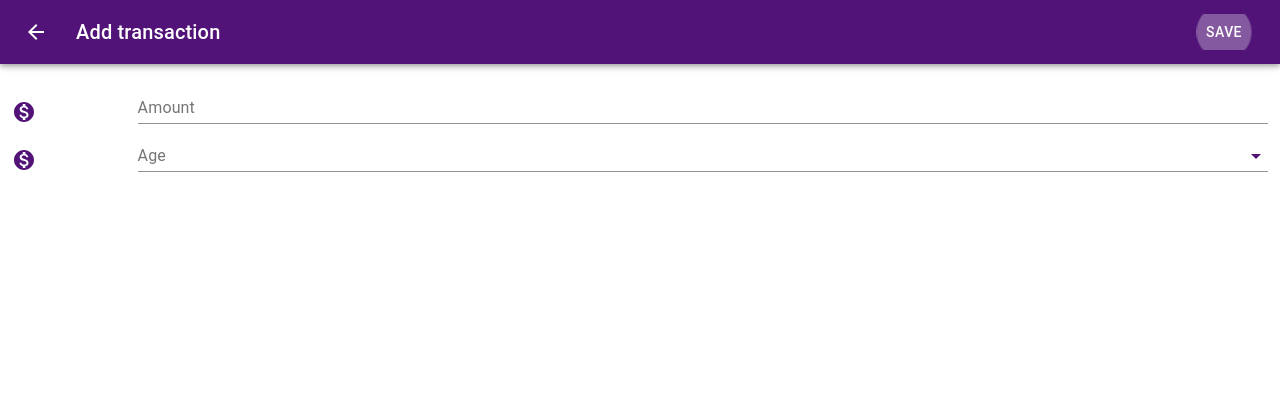
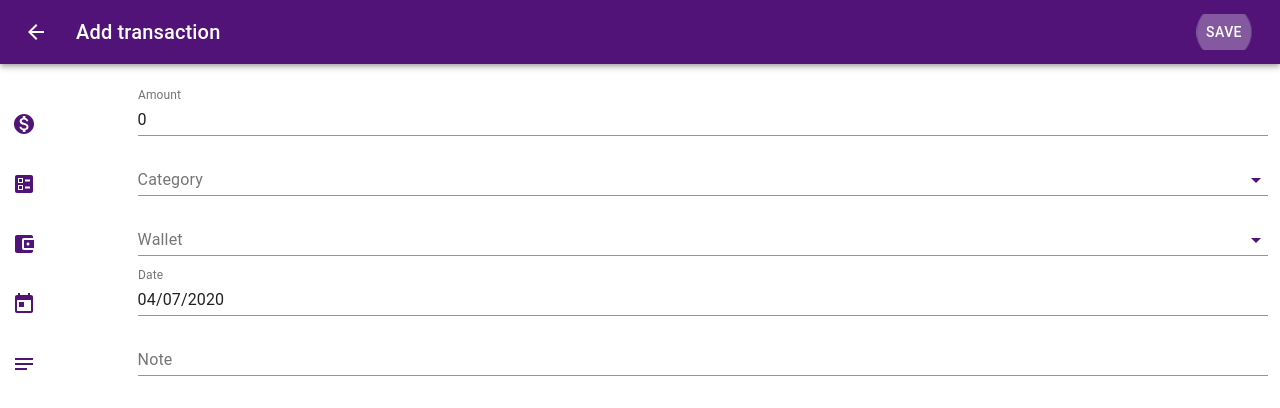
Before and after one commit to nvdai2401/react-typescript, a React (Create React App) app: page / in a window 1280 px wide. Shown: the top 408 px of the page. Built offline with nearby package versions, Linux system fonts and the light colour scheme; grey boxes are pictures that could not be loaded.

Commit message:
develop base UI for add transactions dialog

```diff
--- a/package.json
+++ b/package.json
@@ -3,8 +3,10 @@
   "version": "0.1.0",
   "private": true,
   "dependencies": {
+    "@date-io/date-fns": "1.x",
     "@material-ui/core": "^4.10.2",
     "@material-ui/icons": "^4.9.1",
+    "@material-ui/pickers": "^3.2.10",
     "@nivo/bar": "^0.62.0",
     "@nivo/pie": "^0.62.0",
     "@testing-library/jest-dom": "^4.2.4",
@@ -16,6 +18,7 @@
     "@types/react-dom": "^16.9.0",
     "@types/react-router-dom": "^5.1.5",
     "clsx": "^1.1.1",
+    "date-fns": "^2.14.0",
     "node-sass": "^4.14.1",
     "react": "^16.13.1",
     "react-dom": "^16.13.1",
--- a/src/views/components/AddTransactionDialog/AddTransactionDialog.tsx
+++ b/src/views/components/AddTransactionDialog/AddTransactionDialog.tsx
@@ -1,3 +1,4 @@
+import 'date-fns'
 import React, { useState } from 'react'
 import {
   AppBar,
@@ -16,10 +17,18 @@ import {
   MenuItem,
   Select,
   InputLabel,
+  ListSubheader,
 } from '@material-ui/core'
 import { TransitionProps } from '@material-ui/core/transitions'
 import ArrowBackIcon from '@material-ui/icons/ArrowBack'
+import AccountBalanceWalletIcon from '@material-ui/icons/AccountBalanceWallet'
+import TodayIcon from '@material-ui/icons/Today'
+import NotesIcon from '@material-ui/icons/Notes'
+import BallotIcon from '@material-ui/icons/Ballot'
+
 import MonetizationOnIcon from '@material-ui/icons/MonetizationOn'
+import DateFnsUtils from '@date-io/date-fns'
+import { MuiPickersUtilsProvider, DatePicker } from '@material-ui/pickers'
 
 import { makeStyles } from '@material-ui/core/styles'
 
@@ -38,6 +47,7 @@ const useStyles = makeStyles((theme) => ({
     display: 'flex',
     alignItems: 'flex-end',
     justifyContent: 'space-between',
+    marginTop: theme.spacing(1.5),
     '& svg': {
       color: theme.palette.primary.main,
     },
@@ -64,6 +74,13 @@ const AddTransactionDialog: React.FC<Props> = (props: Props) => {
   const classes = useStyles()
   const { open, onClose } = props
   const [category, setCategory] = useState('')
+  const [selectedDate, setSelectedDate] = React.useState<Date | null>(
+    new Date(),
+  )
+
+  const handleDateChange = (date: Date | null) => {
+    setSelectedDate(date)
+  }
 
   return (
     <Dialog
@@ -96,6 +113,7 @@ const AddTransactionDialog: React.FC<Props> = (props: Props) => {
             <Box className={classes.container__icon__input}>
               <MonetizationOnIcon />
               <TextField
+                defaultValue="0"
                 label="Amount"
                 type="number"
                 className={classes.item__input}
@@ -104,9 +122,38 @@ const AddTransactionDialog: React.FC<Props> = (props: Props) => {
           </Grid>
           <Grid item xs={12}>
             <Box className={classes.container__icon__input}>
-              <MonetizationOnIcon />
+              <BallotIcon />
               <FormControl className={classes.item__input}>
-                <InputLabel id="demo-simple-select-label">Age</InputLabel>
+                <InputLabel id="demo-simple-select-label">Category</InputLabel>
+                <Select
+                  labelId="demo-simple-select-label"
+                  id="demo-simple-select"
+                  value={category}
+                  onChange={(event: React.ChangeEvent<{ value: unknown }>) =>
+                    setCategory(event.target.value as string)
+                  }
+                >
+                  <ListSubheader>Category 1</ListSubheader>
+                  <MenuItem value={1}>Option 1</MenuItem>
+                  <MenuItem value={2}>Option 2</MenuItem>
+                  <ListSubheader>Category 2</ListSubheader>
+                  <MenuItem value={3}>Option 3</MenuItem>
+                  <MenuItem value={4}>Option 4</MenuItem>
+                  <ListSubheader>Category 3</ListSubheader>
+                  <MenuItem value={3}>Option 5</MenuItem>
+                  <MenuItem value={4}>Option 6</MenuItem>
+                  <ListSubheader>Category 4</ListSubheader>
+                  <MenuItem value={3}>Option 7</MenuItem>
+                  <MenuItem value={4}>Option 8</MenuItem>
+                </Select>
+              </FormControl>
+            </Box>
+          </Grid>
+          <Grid item xs={12}>
+            <Box className={classes.container__icon__input}>
+              <AccountBalanceWalletIcon />
+              <FormControl className={classes.item__input}>
+                <InputLabel id="demo-simple-select-label">Wallet</InputLabel>
                 <Select
                   labelId="demo-simple-select-label"
                   id="demo-simple-select"
@@ -122,6 +169,29 @@ const AddTransactionDialog: React.FC<Props> = (props: Props) => {
               </FormControl>
             </Box>
           </Grid>
+          <Grid item xs={12}>
+            <Box className={classes.container__icon__input}>
+              <TodayIcon />
+              <MuiPickersUtilsProvider utils={DateFnsUtils}>
+                <DatePicker
+                  autoOk
+                  label="Date"
+                  format="dd/MM/yyyy"
+                  clearable
+                  disableFuture
+                  value={selectedDate}
+                  className={classes.item__input}
+                  onChange={handleDateChange}
+                />
+              </MuiPickersUtilsProvider>
+            </Box>
+          </Grid>
+          <Grid item xs={12}>
+            <Box className={classes.container__icon__input}>
+              <NotesIcon />
+              <TextField label="Note" className={classes.item__input} />
+            </Box>
+          </Grid>
         </Grid>
       </Box>
     </Dialog>
```
Also changed, not shown: 1 other file (tests, documents, lock files or other folders).
